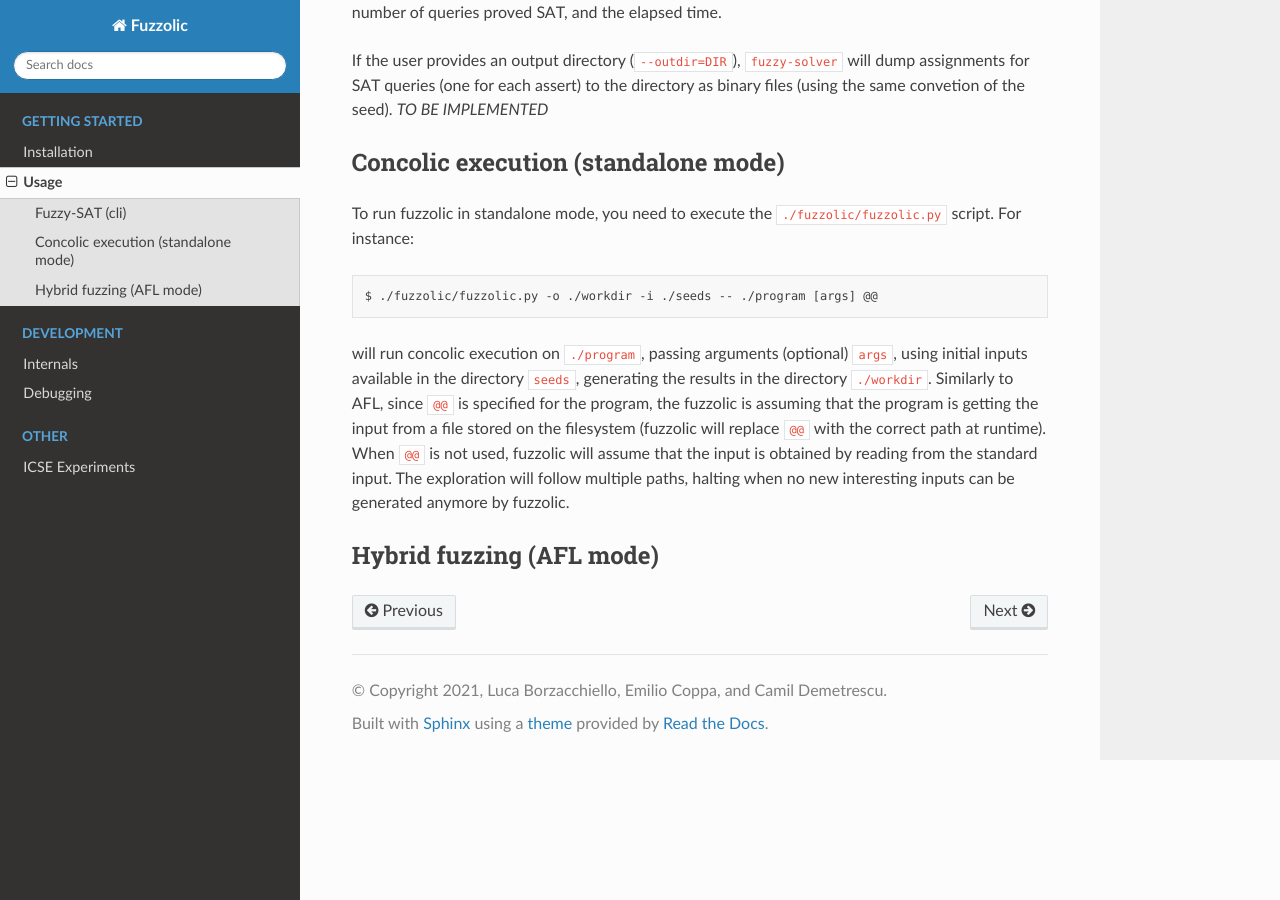
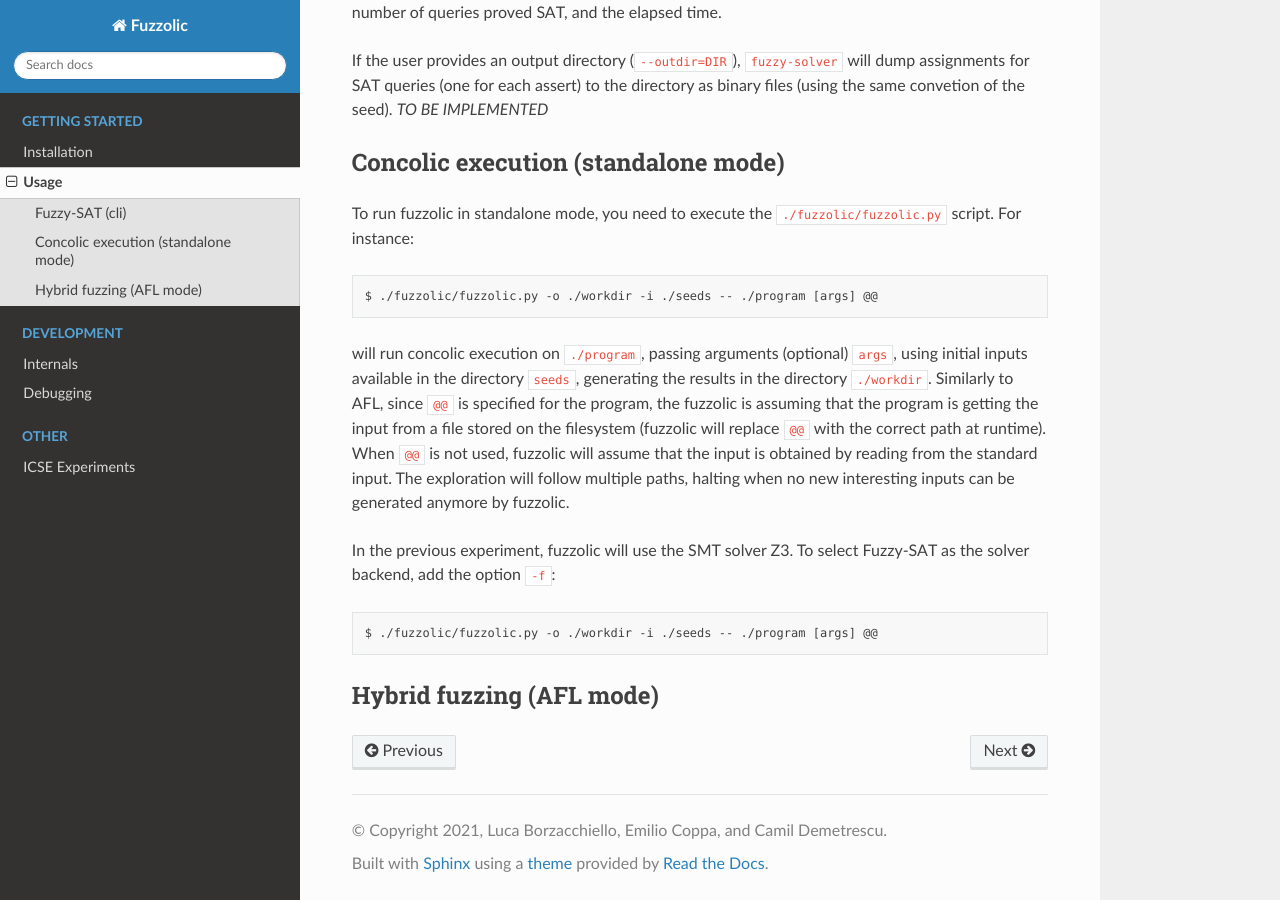
Before and after one commit to season-lab/fuzzolic, a Sphinx documentation site: the page built from docs/usage.md, in a window 1280 px wide and 900 px high, scrolled down 940 px. Built offline with Sphinx 7.4.7 and the Read the Docs theme 2.0.0, drawn with Linux system fonts in a browser that asks for light colours.

Commit message:
Update usage.md

````diff
--- a/docs/usage.md
+++ b/docs/usage.md
@@ -45,5 +45,13 @@ $ ./fuzzolic/fuzzolic.py -o ./workdir -i ./seeds -- ./program [args] @@
 ```
 will run concolic execution on `./program`, passing arguments (optional) `args`, using initial inputs available in the directory `seeds`, generating the results in the directory `./workdir`. Similarly to AFL, since `@@` is specified for the program, the fuzzolic is assuming that the program is getting the input from a file stored on the filesystem (fuzzolic will replace `@@` with the correct path at runtime). When `@@` is not used, fuzzolic will assume that the input is obtained by reading from the standard input. The exploration will follow multiple paths, halting when no new interesting inputs can be generated anymore by fuzzolic.
 
+In the previous experiment, fuzzolic will use the SMT solver Z3. To select Fuzzy-SAT as the solver backend, add the option `-f`:
+```
+$ ./fuzzolic/fuzzolic.py -o ./workdir -i ./seeds -- ./program [args] @@
+```
+
+
+
+
 
 ## Hybrid fuzzing (AFL mode)
````
